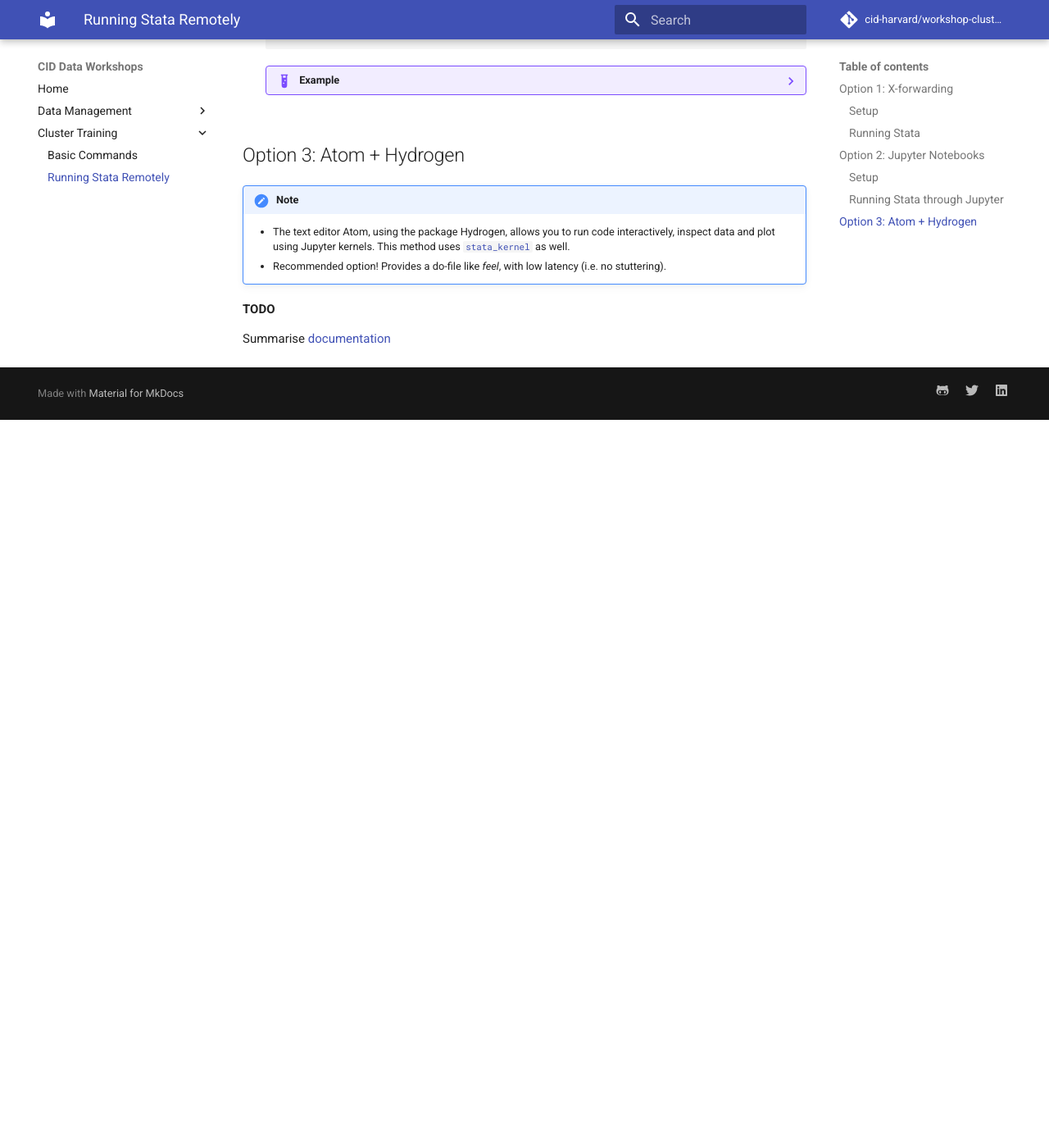
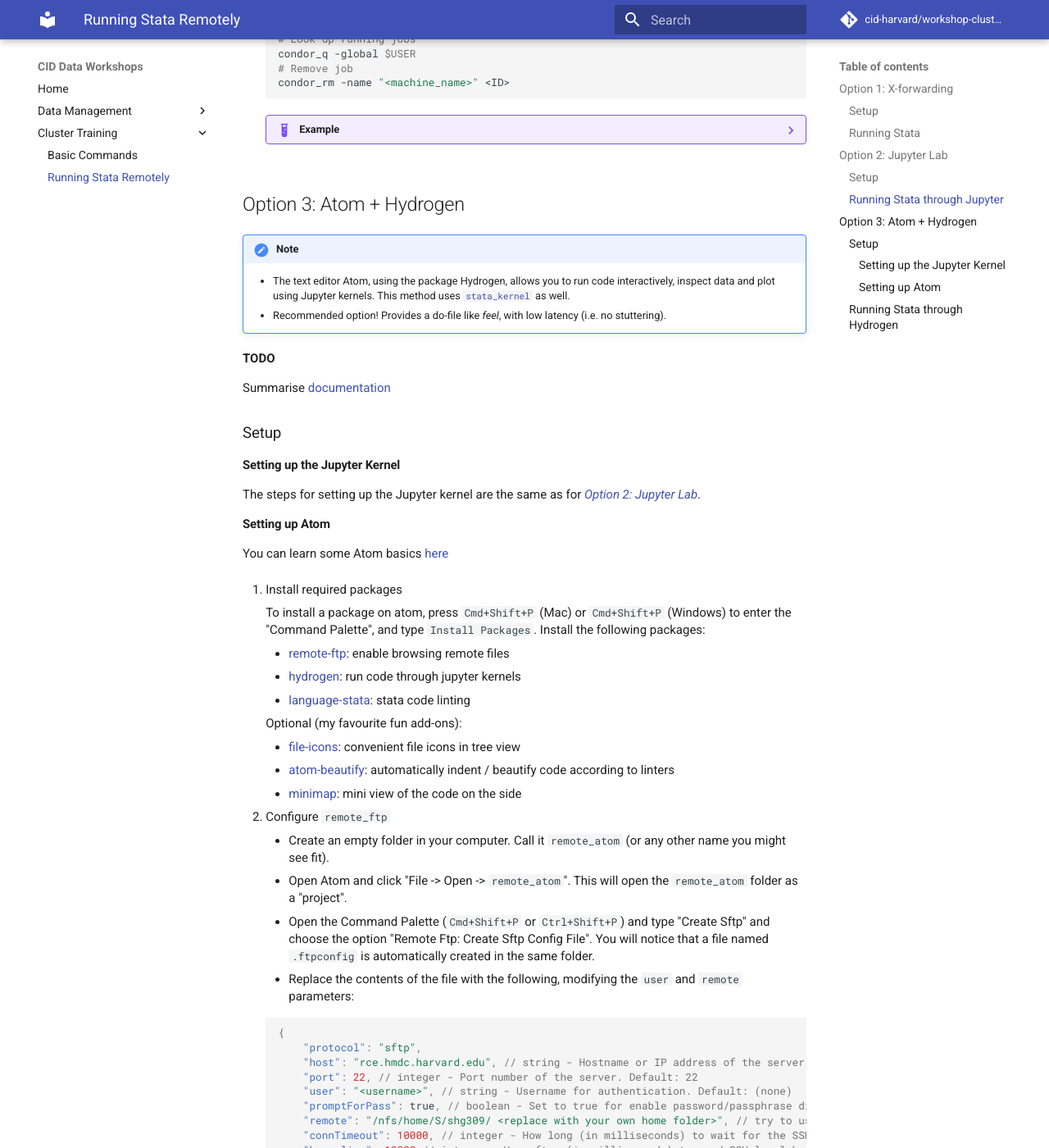
Before and after one commit to fagan2888/workshop-cluster-training, an MkDocs documentation site: the page built from docs/cluster_usage/remote_stata_options.md, in a window 1280 px wide and 1400 px high, scrolled down 3366 px. Shown: the whole window at 82% size. Built offline with MkDocs 1.6.1 and Material for MkDocs 9.7.7, drawn with Linux system fonts in a browser that asks for light colours; comment, search, counter and statistics services are not loaded; before the commit the page ends 3878 px from its top, so only the background shows below that; some of the changed text lies outside the part shown.

Commit message:
Added Atom+Hydrogen option for Stata

````diff
--- a/docs/cluster_usage/remote_stata_options.md
+++ b/docs/cluster_usage/remote_stata_options.md
@@ -42,7 +42,7 @@ rce_submit.py -r -graphical -a xstata-mp
 For commonly used commands and introductory tutorials, refer to [RCE documentation](https://rce-docs.hmdc.harvard.edu/book/rce-docs).
 
 
-## Option 2: Jupyter Notebooks
+## Option 2: Jupyter Lab
 
 !!! note
     - Thanks to [Kyle Barron's](https://github.com/kylebarron) package [`stata_kernel`](https://kylebarron.github.io/stata_kernel), we can use Stata kernels for Jupyter, allowing us to run Stata remotely with low latency.
@@ -55,7 +55,7 @@ For commonly used commands and introductory tutorials, refer to [RCE documentati
 
     ```bash
     # Replace "<rce_username>" with your RCE username
-    ssh -Y -L 8889:localhost:8889 <username>@rce.hmdc.harvard.edu
+    ssh -Y -L 8889:localhost:8889 <rce_username>@rce.hmdc.harvard.edu
     ```
 
 2. Load `conda` into the shell
@@ -94,13 +94,10 @@ For commonly used commands and introductory tutorials, refer to [RCE documentati
     ## Download required packages
     conda install -c conda-forge jupyterlab nodejs
     ```
-4. Configure JupyterLab for increased security
+4. Create configuration file for Jupyter
     ```bash
     # Configure JupyterLab
     jupyter notebook --generate-config
-    # Set jupyter notebook password for increased security (optional)
-    jupyter notebook password
-    # you will be asked for a password
     ```
 5. Install STATA for Jupyter
     ```bash
@@ -125,12 +122,19 @@ For commonly used commands and introductory tutorials, refer to [RCE documentati
     ```
 
 ### Running Stata through Jupyter
-1. Submit Jupyter job
+1. SSH into the cluster, using portforwarding (if you haven't yet)
+
+    ```bash
+    # Replace "<rce_username>" with your RCE username
+    ssh -Y -L 8889:localhost:8889 <rce_username>@rce.hmdc.harvard.edu
+    ```
+
+2. Submit Jupyter job
     ```bash
     # Submit condor script
     condor_submit ~/condorscripts/jupyter.submit
     ```
-2. Use [tmux](https://www.hamvocke.com/blog/a-quick-and-easy-guide-to-tmux/) to handle connection errors/closures
+3. Use [tmux](https://www.hamvocke.com/blog/a-quick-and-easy-guide-to-tmux/) to handle connection errors/closures
     ```bash
     # Start a new tmux window
     tmux new
@@ -173,3 +177,105 @@ For commonly used commands and introductory tutorials, refer to [RCE documentati
 **TODO**
 
 Summarise [documentation](https://nteract.gitbooks.io/hydrogen/docs/Usage/RemoteKernelConnection.html)
+
+### Setup
+
+#### Setting up the Jupyter Kernel
+
+The steps for setting up the Jupyter kernel are the same as for [*Option 2: Jupyter Lab*](#option-2-jupyter-lab).
+
+#### Setting up Atom
+
+You can learn some Atom basics [here](https://flight-manual.atom.io/getting-started/sections/atom-basics)
+
+1. Install required packages
+
+    To install a package on atom, press `Cmd+Shift+P` (Mac) or `Cmd+Shift+P` (Windows) to enter the "Command Palette", and type `Install Packages`. Install the following packages:
+
+    - [remote-ftp](https://atom.io/packages/remote-ftp): enable browsing remote files
+    - [hydrogen](https://atom.io/packages/hydrogen): run code through jupyter kernels
+    - [language-stata](https://atom.io/packages/language-stata): stata code linting
+
+    Optional (my favourite fun add-ons):
+
+    - [file-icons](https://atom.io/packages/file-icons): convenient file icons in tree view
+    - [atom-beautify](https://atom.io/packages/atom-beautify): automatically indent / beautify code according to linters
+    - [minimap](https://atom.io/packages/minimap): mini view of the code on the side
+
+2. Configure `remote_ftp`
+
+    - Create an empty folder in your computer. Call it `remote_atom` (or any other name you might see fit).
+    - Open Atom and click "File -> Open -> `remote_atom`". This will open the `remote_atom` folder as a "project".
+    - Open the Command Palette (`Cmd+Shift+P` or `Ctrl+Shift+P`) and type "Create Sftp" and choose the option "Remote Ftp: Create Sftp Config File". You will notice that a file named `.ftpconfig` is automatically created in the same folder.
+    - Replace the contents of the file with the following, modifying the `user` and `remote` parameters:
+
+    ```json
+    {
+        "protocol": "sftp",
+        "host": "rce.hmdc.harvard.edu", // string - Hostname or IP address of the server. Default: 'localhost'
+        "port": 22, // integer - Port number of the server. Default: 22
+        "user": "<username>", // string - Username for authentication. Default: (none)
+        "promptForPass": true, // boolean - Set to true for enable password/passphrase dialog. This will prevent from using cleartext password/passphrase in this config. Default: false
+        "remote": "/nfs/home/S/shg309/ <replace with your own home folder>", // try to use absolute paths starting with /
+        "connTimeout": 10000, // integer - How long (in milliseconds) to wait for the SSH handshake to complete. Default: 10000
+        "keepalive": 10000 // integer - How often (in milliseconds) to send SSH-level keepalive packets to the server (in a similar way as OpenSSH's ServerAliveInterval config option). Set to 0 to disable. Default: 10000
+    }
+    ```
+
+    - Open the Command Palette and type "Remote Ftp", and choose the option `Toggle`. This will open up a `Remote` tab on the left hand side.
+    - In the `Remote` tab, click on `Connect`, and voila! You can now edit files on the cluster as if they were on your own computer!
+
+    !!! warning
+        - Don't use the `remote_atom` project unless you're working on the cluster. The files in the folder are uploaded automatically to the cluster when you reconnect.
+
+    !!! note
+        - Once you're done, remember to `Disconnect`.
+        - Optional: Through the Command Palette, go to "View Installed Packages" --> remote_ftp's settings --> change `Auto Upload on Save` from `always` to `only when connected`
+
+3. Configure Hydrogen
+
+    - Through the Command Palette, go to "View Installed Packages" --> hydrogen's settings --> change `Kernel Gateways` to the following:
+
+    ```
+    [{"name":"RCE Jupyter", "options":{"baseUrl":"http://localhost:8889"}}]
+    ```
+
+### Running Stata through Hydrogen
+
+1. Connect to Remote Kernel
+
+    - Open a Stata `.do` file
+    - Through the Command Palette, go to "Connect to Remote Kernel".
+
+    ??? note "First-time users"
+        If this is the first time you're connecting, you might be asked to "Authenticate Using Token". To find the authentication token, on an RCE node, type the following:
+
+        ```bash
+        # Activate conda environment
+        conda activate cid
+        # Get Jupyter token
+        jupyter notebook list
+        ```
+
+        The token will be of the form:
+
+        <pre><code>
+        http://localhost:8889/?token=<mark>a61elkjziunns1523e70eb18a452cfsdf9812302199b87e</mark>
+        </pre></code>
+
+2. Running code
+
+    - Select code you want to run, and hit `Cmd+Enter` (Mac) or `Ctrl+Enter` (Windows)
+    - To run all code, hit `Cmd+Option+Enter` (Mac) or `Ctrl+Alt+Enter` (Windows)
+
+3. Magics
+
+    - For browsing data, you can use the `%browse` magic:
+
+    ```stata
+    webuse auto
+    scatter mpg weight
+    %browse 100 mpg
+    ```
+
+    - Refer to [this page](https://kylebarron.github.io/stata_kernel/using_stata_kernel/magics/) for more Jupyter+Stata magics.
````
Also changed, not shown: other parts of docs/cluster_usage/remote_stata_options.md (+3 -3 lines), 1 other file.
